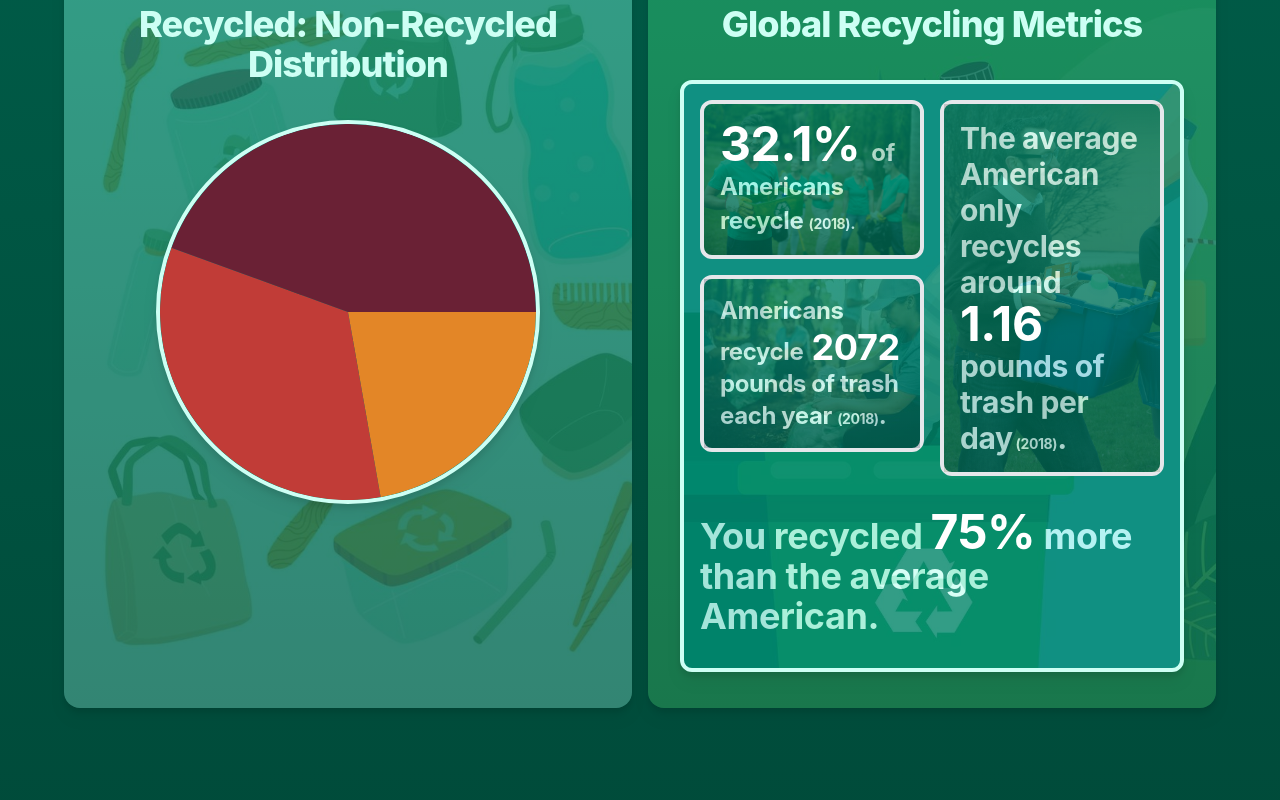
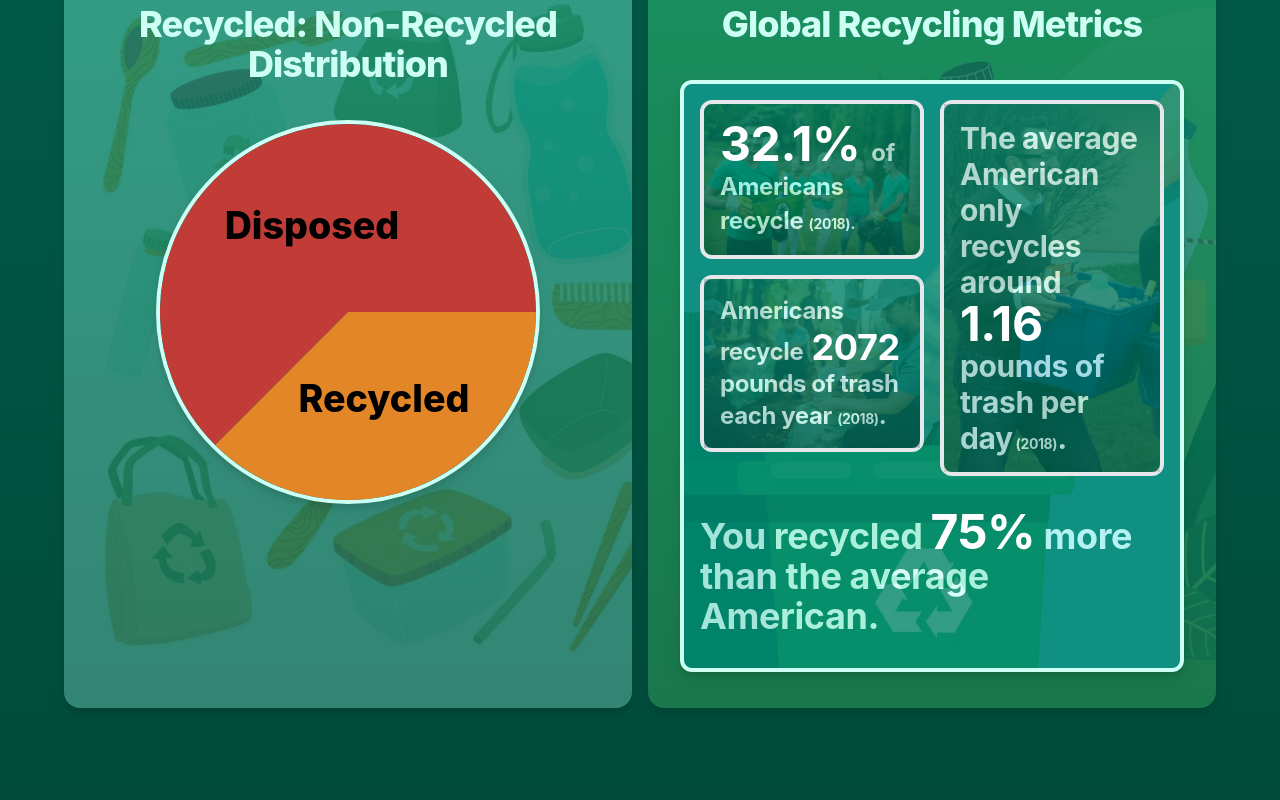
Before and after one commit to Kevin-Liu-01/RecyclAIble, a Next.js app: page / in a window 1280 px wide. Shown: the part 740-1540 px from the top of the page. Built offline with nearby package versions, Linux system fonts and the light colour scheme.

Commit message:
Pie chart fix

```diff
--- a/components/Dashboard/Dashboard.tsx
+++ b/components/Dashboard/Dashboard.tsx
@@ -2,8 +2,8 @@ import { ClockIcon, UserIcon, MenuIcon, XIcon } from "@heroicons/react/outline";
 import Navbar from "../Navbar/Navbar";
 import DBHeader from "./DbHeader";
 import DBCounter from "./DbCounter";
-import DBTBD from "./DbPIE";
-import DBTBN from "./DbMetrics";
+import DBPIE from "./DbPIE";
+import DBMetrics from "./DbMetrics";
 import React from "react";
 import { useState } from "react";
 function Home() {
@@ -25,10 +25,15 @@ function Home() {
         <DBCounter />
 
         {/* To be named */}
-        <DBTBD />
+        <DBPIE
+          rates={[
+            { title: "Recycled", value: 50 },
+            { title: "Disposed", value: 75 },
+          ]}
+        />
 
         {/* To be named */}
-        <DBTBN />
+        <DBMetrics />
       </div>
     </div>
   );
--- a/components/Dashboard/DbPIE.tsx
+++ b/components/Dashboard/DbPIE.tsx
@@ -13,18 +13,28 @@ function DbCounter() {
         <div className="mb-9 relative flex mx-auto justify-center mt-9 drop-shadow-lg text-plantGreenLight h-48 w-48 md:h-96 md:w-96 bg-plantGreen border-4 border-plantGreenLight rounded-[50%] overflow-hidden">
           <div className="flex place-content-center bg-[url('../assets/trashcan.jpg')] bg-cover opacity-20 h-full w-full absolute "></div>
 
-          <div className="z-10 h-full w-full my-auto">
+          <div className="z-10 h-full w-full my-auto ">
             <PieChart
+              label={(props) => {
+                return props.dataEntry.title;
+              }}
+              className="font-extrabold text-md"
+              labelStyle={{
+                fontSize: "10px",
+                color: "red",
+              }}
               data={[
                 {
-                  title: "One",
-                  label: "hi",
-                  labelPosition: 50,
-                  value: 10,
+                  title: "Recycled",
+                  value: 45,
                   color: "#E38627",
                 },
-                { title: "Two", value: 15, color: "#C13C37" },
-                { title: "Three", value: 20, color: "#6A2135" },
+                {
+                  title: "Disposed",
+
+                  value: 75,
+                  color: "#C13C37",
+                },
               ]}
             />
             ;
--- a/components/Navbar/Navbar.tsx
+++ b/components/Navbar/Navbar.tsx
@@ -17,7 +17,7 @@ function Navbar(props) {
   }
   return (
     <div className="bg-plantGreenLight py-8 drop-shadow-xl overflow-hidden">
-      <div className=" bg-[url('../assets/recyclingBG.jpg')] ml-[120px]  mt-[-30px] opacity-5 h-full w-full absolute "></div>
+      <div className=" bg-[url('../assets/recyclingBG.jpg')] ml-[129px]  mt-[-30px] opacity-5 h-full w-full absolute "></div>
 
       <Disclosure as="nav">
         {({ open }) => (
```
